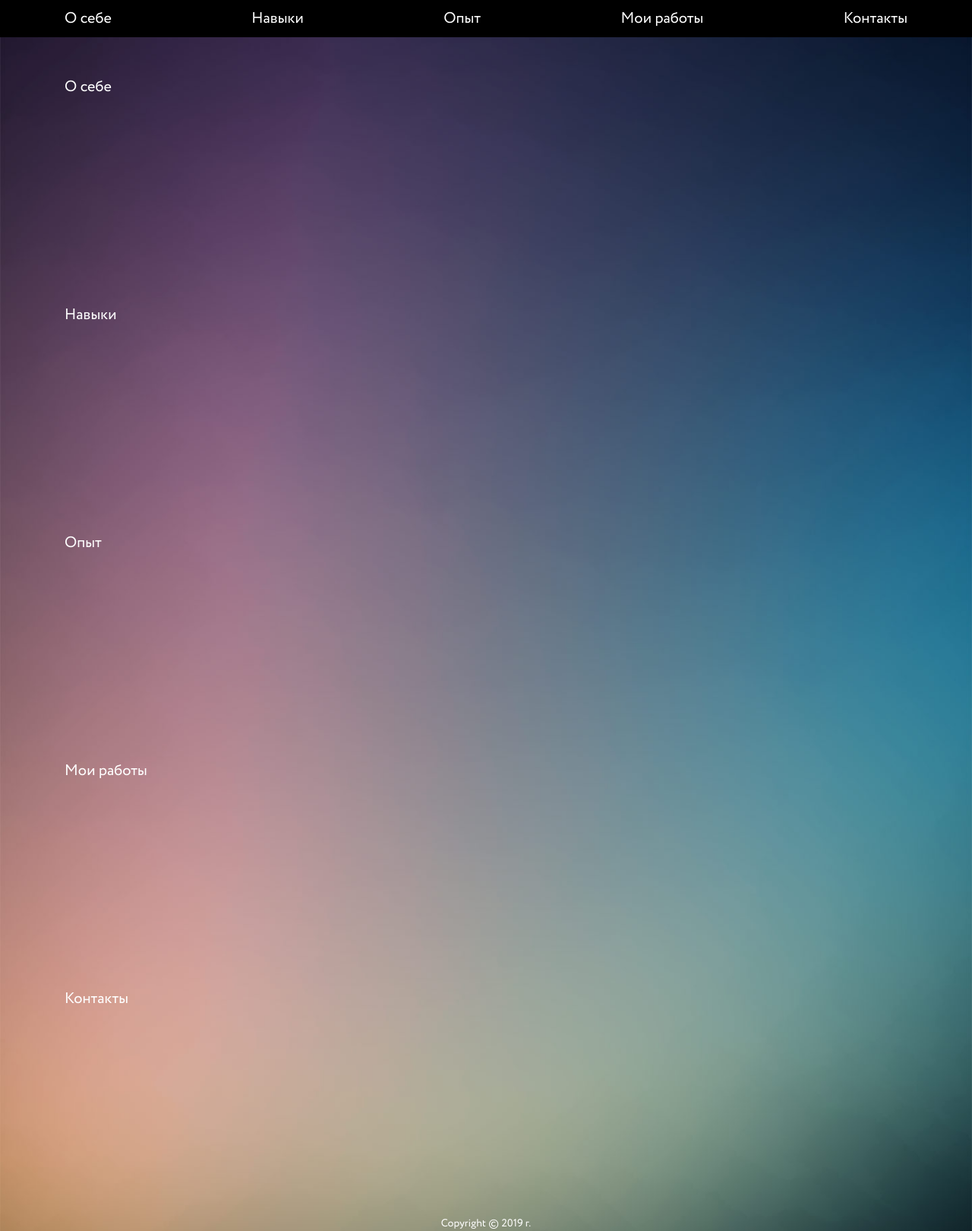
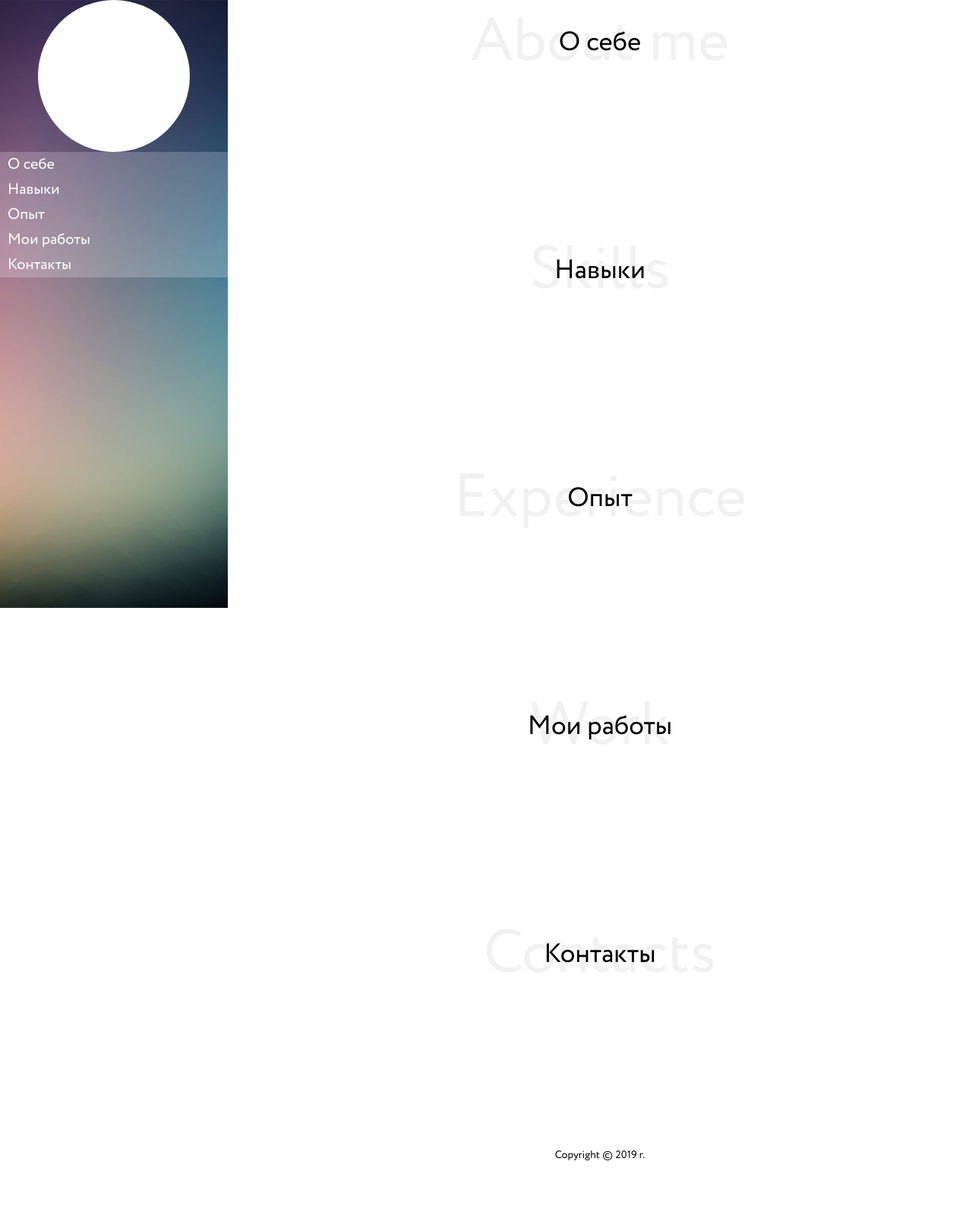
Before and after one commit to iokan/iokan.github.io, a PHP site: page / in a window 1280 px wide. Shown: the whole page at 76% size. After the commit the page ends 1527 px from the top, so only its background shows below. Run offline with PHP 8.4, Linux system fonts and the light colour scheme.

Commit message:
minor rework

```diff
--- a/css/style.css
+++ b/css/style.css
@@ -3,7 +3,7 @@
     padding: 0;
     font-family: "Circe", "Arial", sans-serif;
     font-size: 10px;
-    color: #ffffff;
+    color: #000000;
     -webkit-box-sizing: border-box;
     box-sizing: border-box;
 }
@@ -14,51 +14,84 @@ body {
     -webkit-text-size-adjust: 100%;
     height: 100%;
     width: 100%;
+    background: #ffffff;
+}
+
+/*.container {*/
+    /*width: 100%;*/
+    /*padding-right: 15px;*/
+    /*padding-left: 15px;*/
+    /*margin-right: auto;*/
+    /*margin-left: auto;*/
+/*}*/
+
+.wrapper {
+    width: 100%;
+    height: 100%;
+    position: relative;
+    display: flex;
+    flex-direction: row;
+}
+
+/*aside*/
+aside {
+    width: 300px;
+}
+
+aside .avatar {
+    width: 200px;
+    height: 200px;
+    border-radius: 50%;
+    background: white;
+}
+
+nav {
+    position: fixed;
+    left: 0;
+    top: 0;
+    width: 300px;
+    height: 100%;
     background: url("../img/bg.jpg") 50% 0 no-repeat;
     background-size: cover;
+    display: flex;
+    flex-direction: column;
+    align-items: center;
+    justify-content: flex-start;
 }
 
-.container {
+nav ul {
     width: 100%;
-    padding-right: 15px;
-    padding-left: 15px;
-    margin-right: auto;
-    margin-left: auto;
 }
 
-/*header*/
-header {
-    position: fixed;
-    top: 0;
-    left: 0;
+nav li {
     width: 100%;
-    background: rgba(0,0,0,1);
-    padding: 10px 0;
 }
 
-header ul {
+nav li a {
+    display: block;
+    font-size: 2rem;
     width: 100%;
-    height: 100%;
-    margin: 0 auto;
-    display: flex;
-    justify-content: space-between;
+    color: #ffffff;
+    background: rgba(255,255,255,0.2);
+    text-decoration: none;
+    padding: 2px 10px;
+    transition: 500ms;
 }
 
-header li{
-    height: 100%;
-    display: flex;
-    align-items: center;
+nav li a:hover {
+    background: rgba(255,255,255,0.5);
+    transition: 500ms;
 }
 
-header a {
-    font-size: 2rem;
-    text-decoration: none;
+nav li a:active {
+    background: rgba(255,255,255,0.5);
 }
 
 /*main*/
 main {
-    width: 100%;
-    padding-top: 100px;
+    position: relative;
+    flex: 1;
+    padding: 10px;
 }
 
 article {
@@ -67,8 +100,25 @@ article {
 }
 
 article h2 {
-    font-size: 2rem;
+    position: relative;
+    font-size: 3.5rem;
     font-weight: normal;
+    text-align: center;
+    padding: 20px 0;
+}
+
+.text-bg {
+    position: absolute;
+    left: 0;
+    top: 0;
+    width: 100%;
+    height: 100%;
+    opacity: 0.05;
+    font-size: 8rem;
+    font-weight: normal;
+    display: flex;
+    align-items: center;
+    justify-content: center;
 }
 
 /*footer*/
--- a/index.html
+++ b/index.html
@@ -16,44 +16,53 @@
     <!--<link rel="shortcut icon" type="image/x-icon" href="img/ico.png"/>-->
 </head>
 <body>
-<header>
-    <div class="container">
+
+<div class="wrapper">
+
+    <aside>
+        <nav>
+            <div class="avatar">
+
+            </div>
             <ul>
-            <li><a class="topLink" href="#about">О себе</a></li>
-            <li><a class="topLink" href="#skill">Навыки</a></li>
+                <li><a class="topLink active" href="#about">О себе</a></li>
+                <li><a class="topLink" href="#skills">Навыки</a></li>
                 <li><a class="topLink" href="#experience">Опыт</a></li>
                 <li><a class="topLink" href="#work">Мои работы</a></li>
                 <li><a class="topLink" href="#contacts">Контакты</a></li>
             </ul>
-    </div>
-</header>
+        </nav>
+    </aside>
+
     <main>
-    <div class="container">
-
         <article id="about">
-            <h2>О себе</h2>
+            <h2>О себе<span class="text-bg">About me</span></h2>
         </article>
 
-        <article id="skill">
-            <h2>Навыки</h2>
+        <article id="skills">
+            <h2>Навыки<span class="text-bg">Skills</span></h2>
         </article>
 
         <article id="experience">
-            <h2>Опыт</h2>
+            <h2>Опыт<span class="text-bg">Experience</span></h2>
         </article>
 
         <article id="work">
-            <h2>Мои работы</h2>
+            <h2>Мои работы<span class="text-bg">Work</span></h2>
         </article>
 
         <article id="contacts">
-            <h2>Контакты</h2>
+            <h2>Контакты<span class="text-bg">Contacts</span></h2>
         </article>
-    </div>
-</main>
+
         <footer>
             <p>Copyright &copy; 2019 г.</p>
         </footer>
+
+    </main>
+
+</div>
+
 <script src="js/jquery-3.3.1.min.js"></script>
 <script src="js/scroll.js"></script>
 </body>
```
Lines whose indentation alone changed are shown as unchanged.
